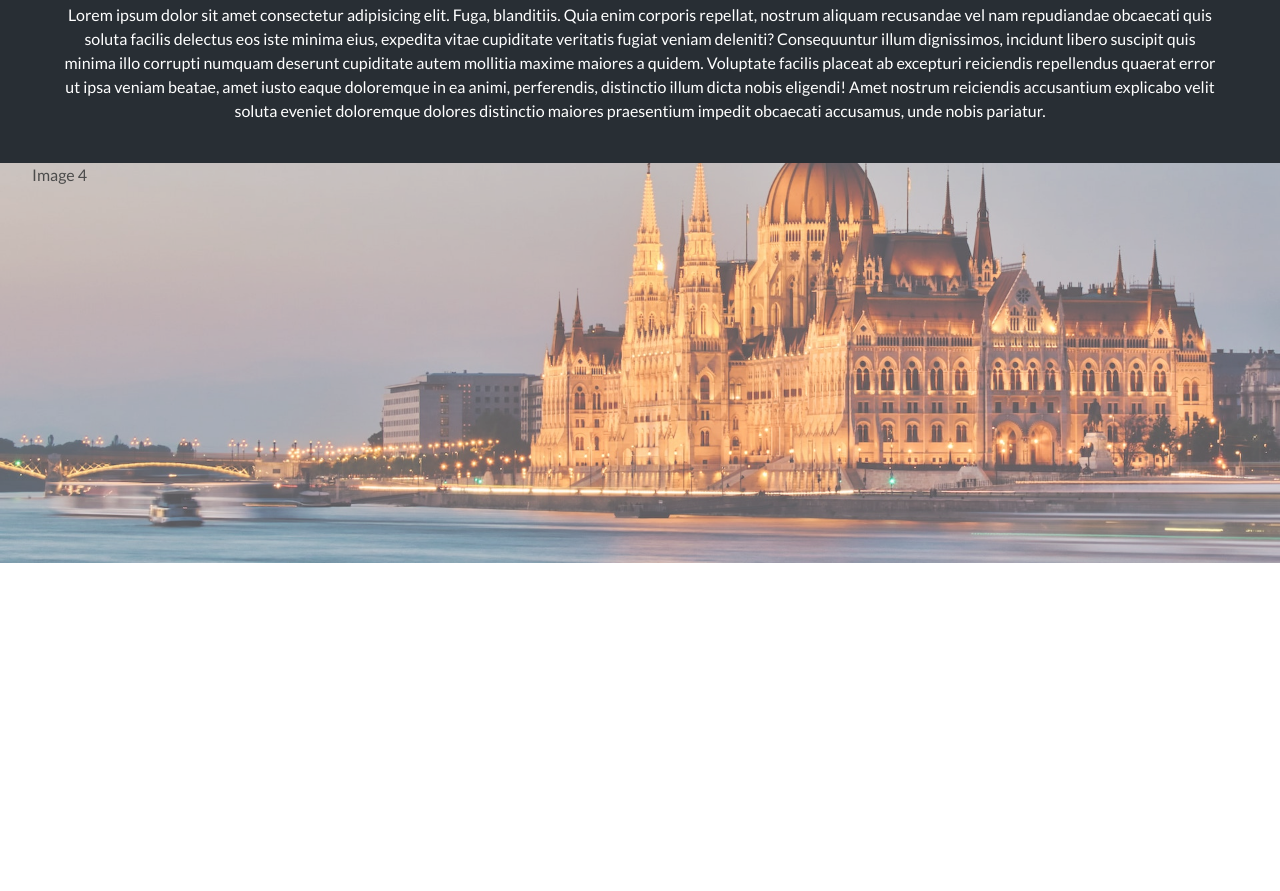
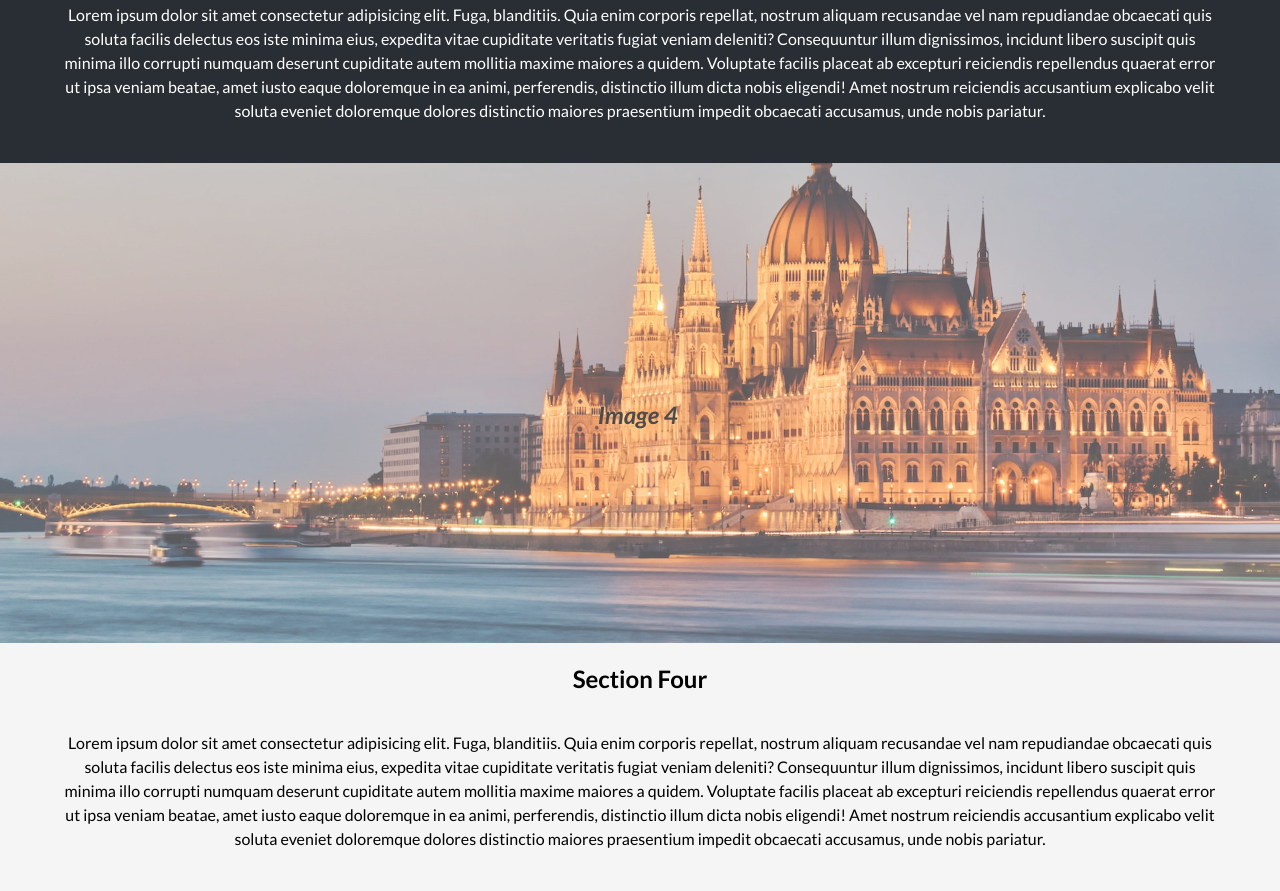
Before and after one commit to Marius-Diran/Parallax-Website, a plain HTML site: page index.html in a window 1280 px wide. Shown: the part 2341-3232 px from the top of the page. Before the commit the page ends 2904 px from the top, so only its background shows below. Drawn offline with Linux system fonts and the light colour scheme.

Commit message:
Added new codes

```diff
--- a/index.html
+++ b/index.html
@@ -58,10 +58,23 @@
   <div class="p-img4">
     <div class="container">
       <div class="p-text4">
-        <span class="border">Image 4</span>
+        <span class="trans-border">Image 4</span>
       </div>
     </div>
   </div>
 
+  <section class="fourth-section">
+    <div class="container">
+      <h2>Section Four</h2>
+      <p>Lorem ipsum dolor sit amet consectetur adipisicing elit. Fuga, blanditiis. Quia enim corporis repellat, nostrum aliquam recusandae vel nam repudiandae obcaecati quis soluta facilis delectus eos iste minima eius, expedita vitae cupiditate veritatis fugiat veniam deleniti? Consequuntur illum dignissimos, incidunt libero suscipit quis minima illo corrupti numquam deserunt cupiditate autem mollitia maxime maiores a quidem. Voluptate facilis placeat ab excepturi reiciendis repellendus quaerat error ut ipsa veniam beatae, amet iusto eaque doloremque in ea animi, perferendis, distinctio illum dicta nobis eligendi! Amet nostrum reiciendis accusantium explicabo velit soluta eveniet doloremque dolores distinctio maiores praesentium impedit obcaecati accusamus, unde nobis pariatur.</p>
+    </div>
+  </section>
+
+  <section class="contact-us">
+    <div class="container">
+
+    </div>
+  </section>
+
 </body>
 </html>
--- a/parallex.css
+++ b/parallex.css
@@ -48,7 +48,7 @@ body, html{
 
 .p-img4{
   background-image: url('pexels-nikolett-emmert-12165534.jpg');
-  height: 50vh;
+  height: 60vh;
   background-repeat: no-repeat;
   background-position: center;
   background-size: cover;
@@ -160,3 +160,36 @@ body, html{
   background: transparent;
   color: hsl(0, 100%, 100%);
 }
+
+.fourth-section{
+  background: hsl(0, 0%, 96%);
+}
+
+.fourth-section h2{
+  text-align: center;
+  padding: 3vh 0;
+}
+
+.fourth-section p{
+  width: 95%;
+  text-align: center;
+  margin: 2vh auto 0;
+  padding: 0 0 5vh 0;
+}
+
+.p-text4{
+  width: fit-content;
+  text-align: center;
+  position: relative;
+  top: 30vh;
+  left: 42.2vw;
+  font-size: 1.5rem;
+}
+
+.p-text4 .trans-border{
+  font-weight: 700;
+  font-style: italic;
+  padding: 2vh 2vw;
+  background: transparent;
+  color: hsl(0, 0%, 0%);
+}
```
